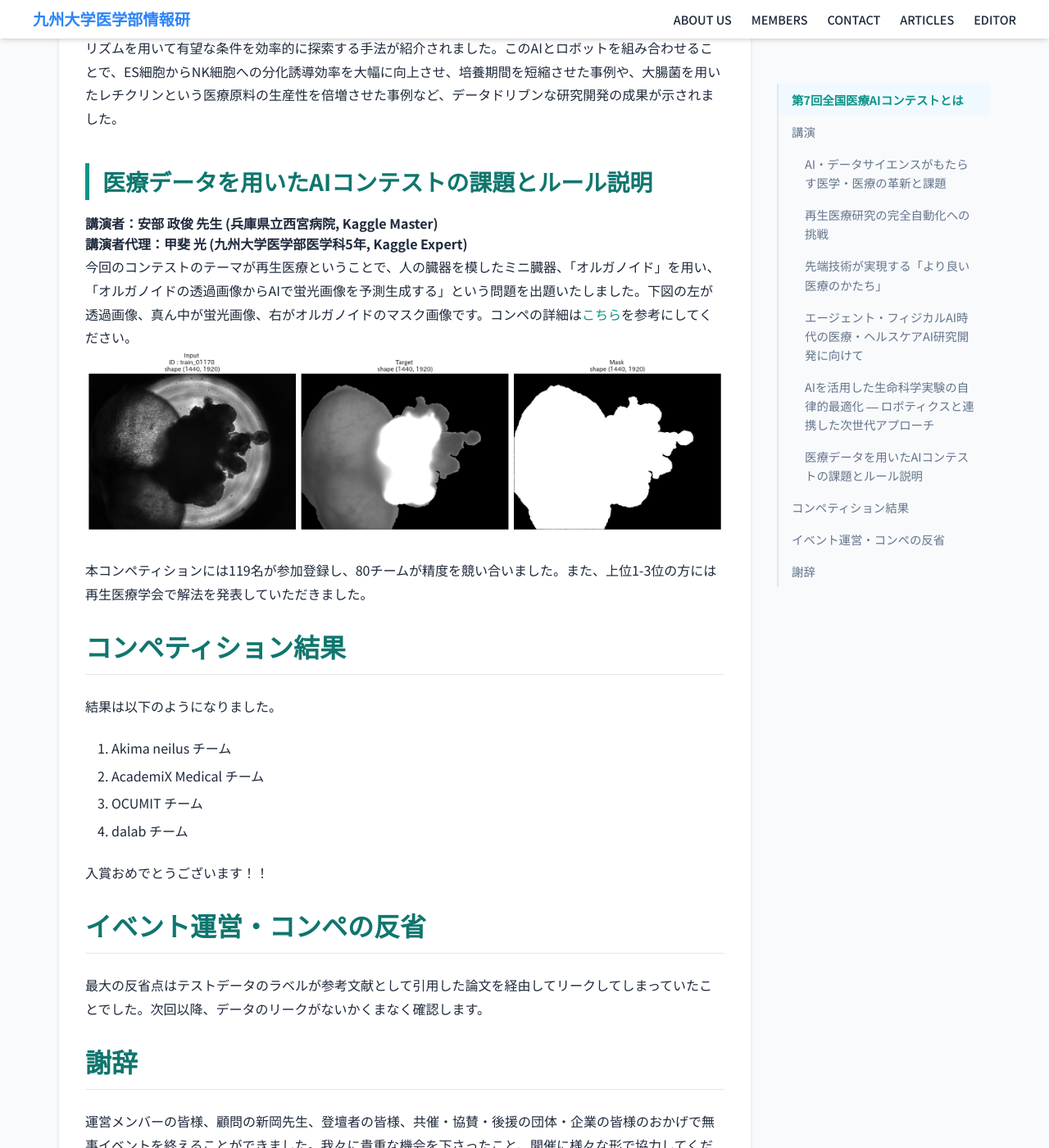
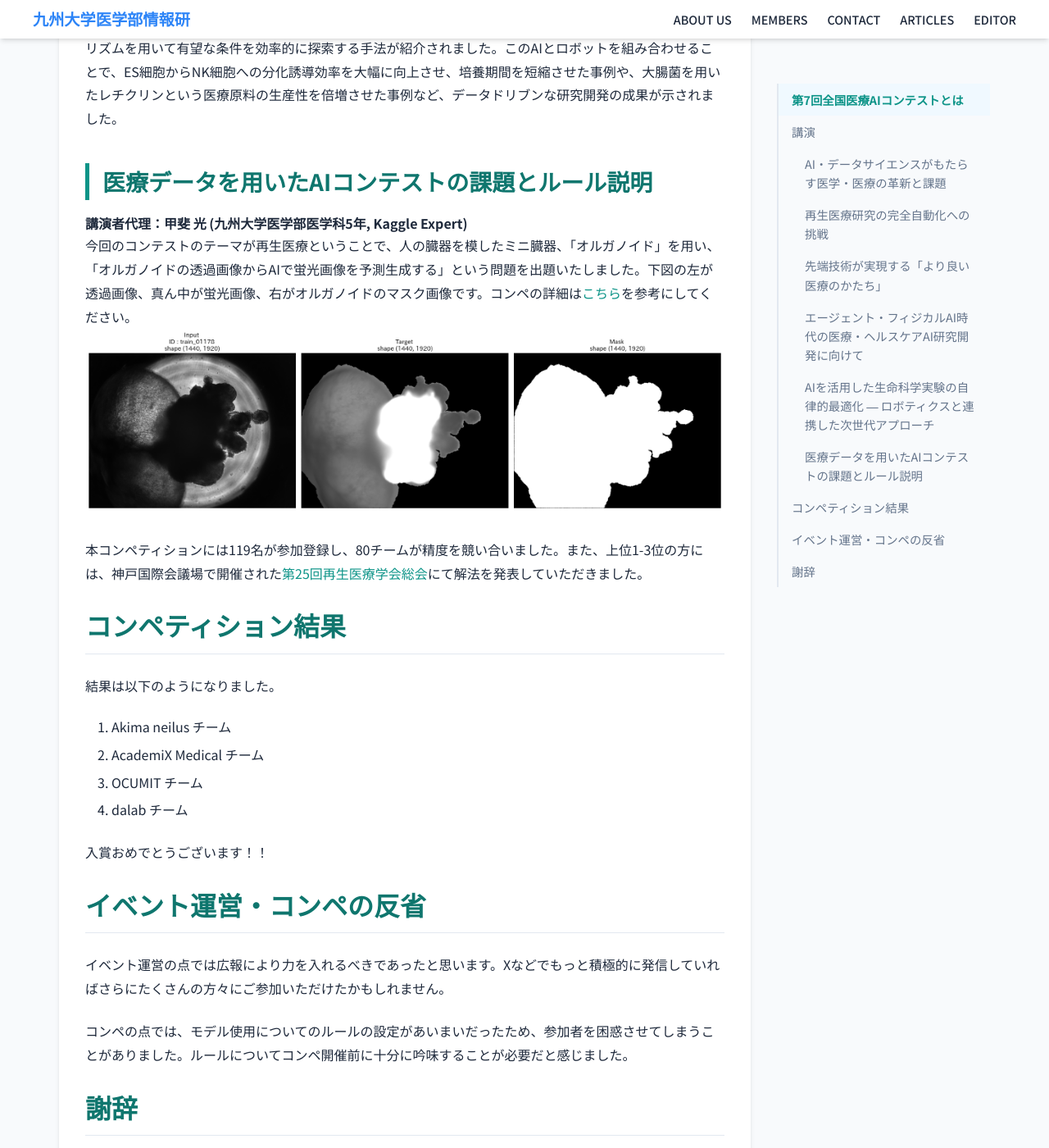
Before and after one commit to qumiclub/club-welcome-page, a Jekyll site: the page built from _posts/2026-04-07-第7回全国医療AIコンテストまとめ.md, in a window 1280 px wide and 1400 px high, scrolled down 3306 px. Shown: the whole window at 82% size. Built offline with Jekyll 4.4.1, drawn with Linux system fonts in a browser that asks for light colours.

Commit message:
Update article: 第7回全国医療AIコンテストまとめ by kaihikaru0601@gmail.com

```diff
--- a/_posts/2026-04-07-第7回全国医療AIコンテストまとめ.md
+++ b/_posts/2026-04-07-第7回全国医療AIコンテストまとめ.md
@@ -20,7 +19,7 @@
 - 協賛： 大塚電子株式会社
 - 後援： 日本再生医療学会、京都府、京都市、九州大学 データ駆動イノベーション推進本部 健康医療DX推進部門
 
-![第7回全国医療AIコンテストポスター-1.png]({{ site.baseurl }}/assets/images/1775558109096-7AI-1.png)
+![第7回全国医療AIコンテスト_ポスター-1.png]({{ site.baseurl }}/assets/images/1775947086476-7AI-1.png)
 
 # 講演
 今回は5名の先生方にご講演いただき、最後にコンテストの課題説明が行われました。各講演についてレポートを掲載します。
@@ -51,14 +50,13 @@
 バイオ産業における品質のばらつきや高コストといった課題に対し、ベイズ最適化を用いた独自のAIアルゴリズムを用いて有望な条件を効率的に探索する手法が紹介されました。このAIとロボットを組み合わせることで、ES細胞からNK細胞への分化誘導効率を大幅に向上させ、培養期間を短縮させた事例や、大腸菌を用いたレチクリンという医療原料の生産性を倍増させた事例など、データドリブンな研究開発の成果が示されました。
 
 ## 医療データを用いたAIコンテストの課題とルール説明
-#### 講演者：安部 政俊 先生 (兵庫県立西宮病院, Kaggle Master)
 #### 講演者代理：甲斐 光 (九州大学医学部医学科5年, Kaggle Expert)
 
 
 今回のコンテストのテーマが再生医療ということで、人の臓器を模したミニ臓器、「オルガノイド」を用い、「オルガノイドの透過画像からAIで蛍光画像を予測生成する」という問題を出題いたしました。下図の左が透過画像、真ん中が蛍光画像、右がオルガノイドのマスク画像です。コンペの詳細は[こちら](https://www.kaggle.com/competitions/medical-ai-contest-7th-2025/overview)を参考にしてください。
 ![image.png]({{ site.baseurl }}/assets/images/1775568477207-image.png)
 
-本コンペティションには119名が参加登録し、80チームが精度を競い合いました。また、上位1-3位の方には再生医療学会で解法を発表していただきました。
+本コンペティションには119名が参加登録し、80チームが精度を競い合いました。また、上位1-3位の方には、神戸国際会議場で開催された[第25回再生医療学会総会](https://site.convention.co.jp/jsrm2026/)にて解法を発表していただきました。
 
 #  コンペティション結果
 
@@ -72,7 +70,9 @@
 入賞おめでとうございます！！
 
 # イベント運営・コンペの反省
-最大の反省点はテストデータのラベルが参考文献として引用した論文を経由してリークしてしまっていたことでした。次回以降、データのリークがないかくまなく確認します。
+イベント運営の点では広報により力を入れるべきであったと思います。Xなどでもっと積極的に発信していればさらにたくさんの方々にご参加いただけたかもしれません。
+
+コンペの点では、モデル使用についてのルールの設定があいまいだったため、参加者を困惑させてしまうことがありました。ルールについてコンペ開催前に十分に吟味することが必要だと感じました。
 
 # 謝辞
 運営メンバーの皆様、顧問の新岡先生、登壇者の皆様、共催・協賛・後援の団体・企業の皆様のおかげで無事イベントを終えることができました。我々に貴重な機会を下さったこと、開催に様々な形で協力してくださったこと本当にありがとうございました。最後に、次回、第8回全国医療AIコンテストへの皆さんのご参加をお待ちしております！
```
Also changed, not shown: other parts of _posts/2026-04-07-第7回全国医療AIコンテストまとめ.md (+1 -2 lines).
